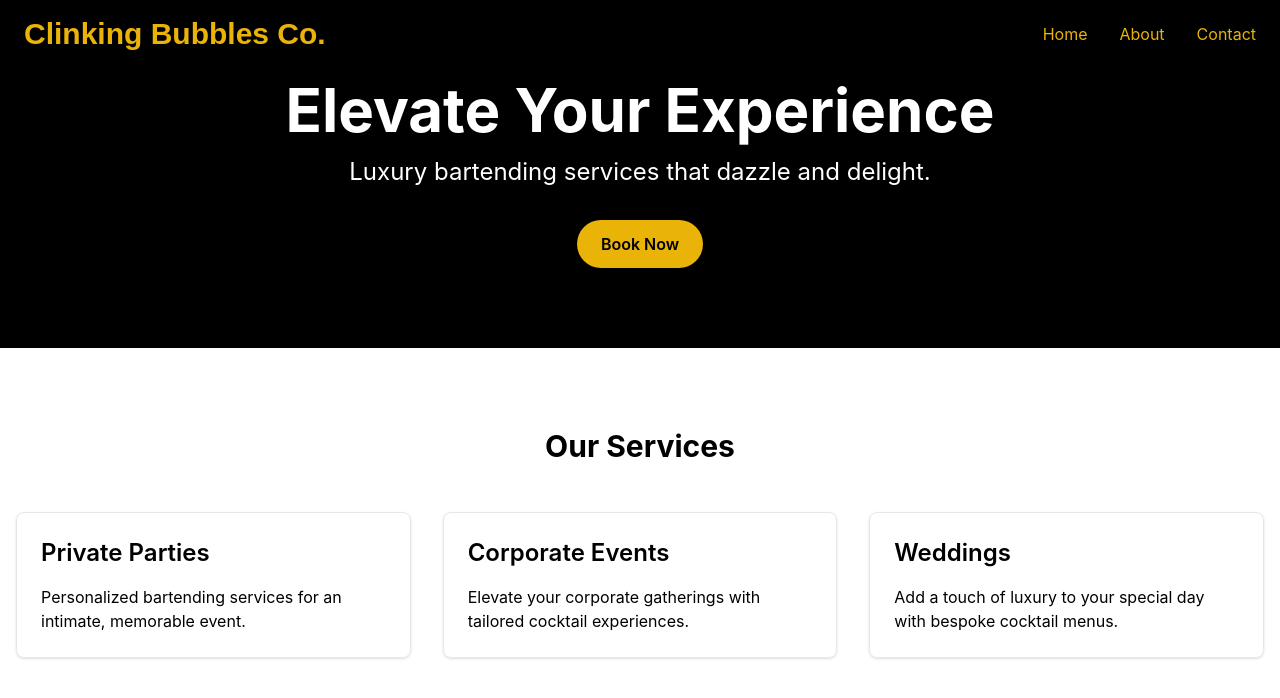
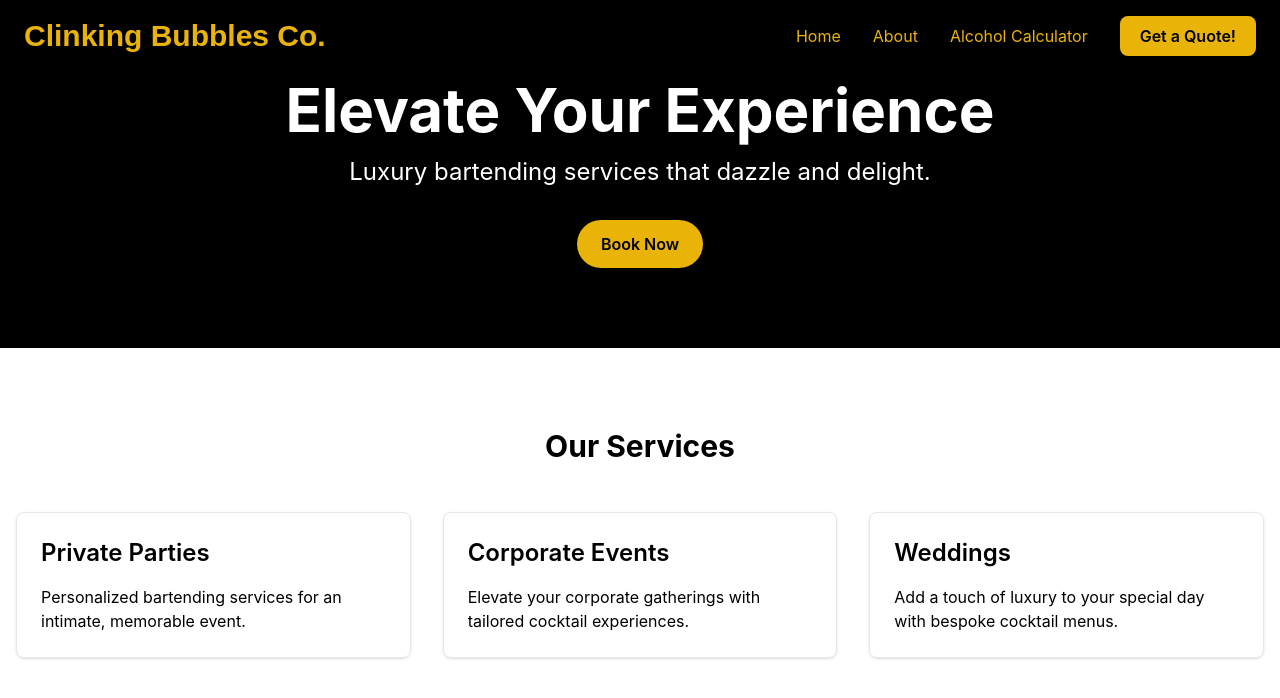
Before and after one commit to fctico11/clinkingbubbles, a React (Create React App) app: page /#/ in a window 1280 px wide. Shown: the top 698 px of the page. Built offline with nearby package versions, Linux system fonts and the light colour scheme; a web font is replaced by a local one.

Commit message:
adjusted navbar

```diff
--- a/src/components/Navbar.js
+++ b/src/components/Navbar.js
@@ -1,7 +1,8 @@
+import "./Navbar.css";
 import React, { useState, useEffect } from "react";
 import { Link } from "react-router-dom";
-import { FiMenu, FiX } from "react-icons/fi"; // Import icons
-import "./Navbar.css";
+import { FiMenu, FiX } from "react-icons/fi";
+
 
 const Navbar = () => {
   const [isOpen, setIsOpen] = useState(false);
@@ -28,33 +29,31 @@ const Navbar = () => {
         isScrolled ? "bg-black shadow-lg" : "bg-transparent"
       }`}
     >
-      {/* Logo */}
+      {/* Logo with Custom Font */}
       <div className="text-xl md:text-3xl font-bold text-yellow-500 clinking-font">
         Clinking Bubbles Co.
       </div>
 
       {/* Desktop Links */}
-      <div className="hidden md:flex space-x-8">
-        <Link
-          to="/"
-          className="text-yellow-500 relative group transition"
-        >
+      <div className="hidden md:flex space-x-8 items-center">
+        <Link to="/" className="text-yellow-500 relative group transition">
           Home
           <span className="absolute left-0 bottom-0 w-0 h-[2px] bg-yellow-500 transition-all duration-300 group-hover:w-full"></span>
         </Link>
-        <Link
-          to="/about"
-          className="text-yellow-500 relative group transition"
-        >
+        <Link to="/about" className="text-yellow-500 relative group transition">
           About
           <span className="absolute left-0 bottom-0 w-0 h-[2px] bg-yellow-500 transition-all duration-300 group-hover:w-full"></span>
         </Link>
-        <Link
-          to="/contact"
-          className="text-yellow-500 relative group transition"
-        >
-          Contact
+        <Link to="/alcohol-calculator" className="text-yellow-500 relative group transition">
+          Alcohol Calculator
           <span className="absolute left-0 bottom-0 w-0 h-[2px] bg-yellow-500 transition-all duration-300 group-hover:w-full"></span>
+        </Link>
+
+        {/* Get a Quote Button */}
+        <Link to="/contact">
+          <button className="bg-yellow-500 text-black font-semibold px-5 py-2 rounded-lg shadow-md hover:bg-yellow-600 transition">
+            Get a Quote!
+          </button>
         </Link>
       </div>
 
@@ -65,7 +64,7 @@ const Navbar = () => {
         </button>
       </div>
 
-      {/* Mobile Menu Overlay (Small & Non-Fullscreen) */}
+      {/* Mobile Menu Overlay (Small Dropdown) */}
       {isOpen && (
         <div className="fixed top-14 right-4 w-48 bg-black border border-gray-700 rounded-lg shadow-lg p-4 flex flex-col space-y-3 md:hidden">
           <Link to="/" className="text-yellow-500 hover:text-white transition" onClick={toggleMenu}>
@@ -74,8 +73,15 @@ const Navbar = () => {
           <Link to="/about" className="text-yellow-500 hover:text-white transition" onClick={toggleMenu}>
             About
           </Link>
-          <Link to="/contact" className="text-yellow-500 hover:text-white transition" onClick={toggleMenu}>
-            Contact
+          <Link to="/alcohol-calculator" className="text-yellow-500 hover:text-white transition" onClick={toggleMenu}>
+            Alcohol Calculator
+          </Link>
+
+          {/* Get a Quote Button in Mobile Menu */}
+          <Link to="/contact">
+            <button className="w-full bg-yellow-500 text-black font-semibold px-4 py-2 rounded-lg shadow-md hover:bg-yellow-600 transition">
+              Get a Quote!
+            </button>
           </Link>
         </div>
       )}
```
